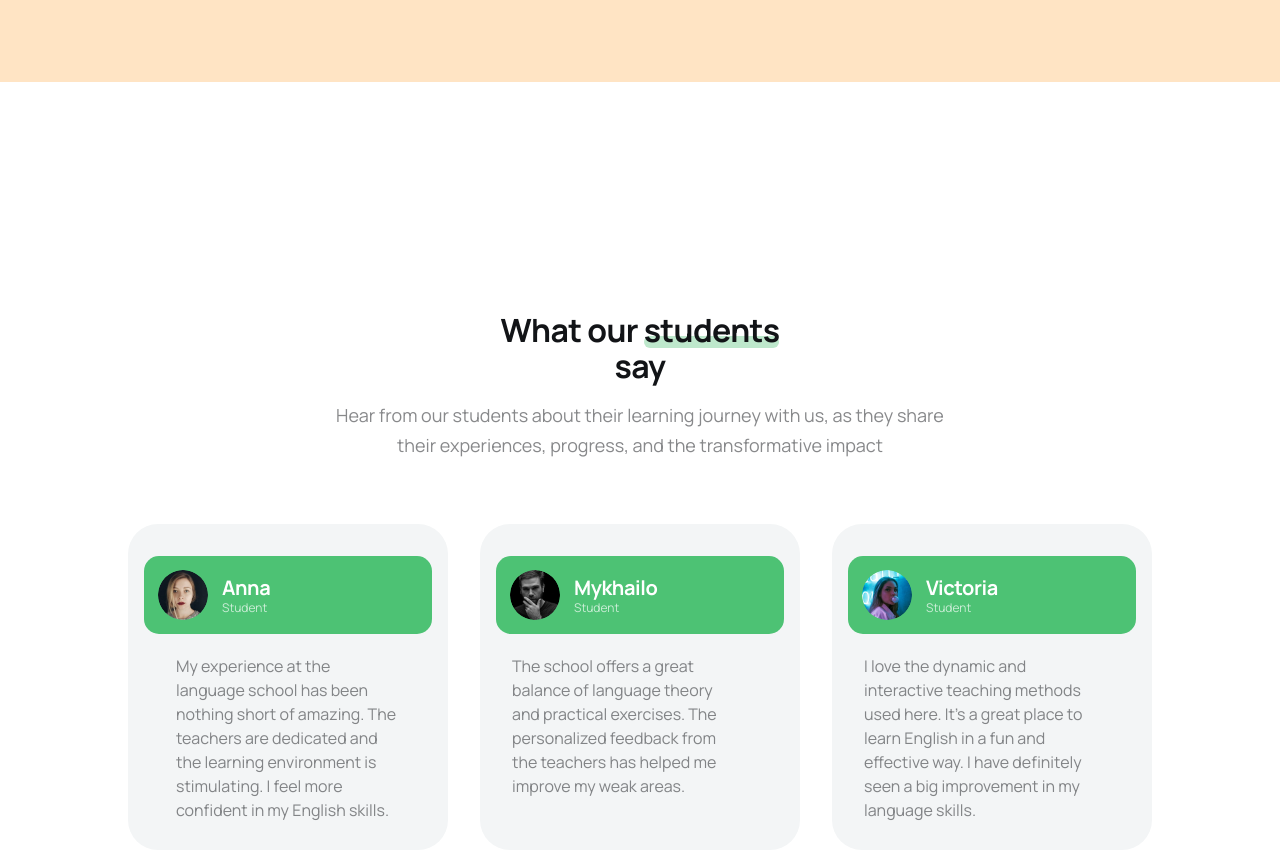
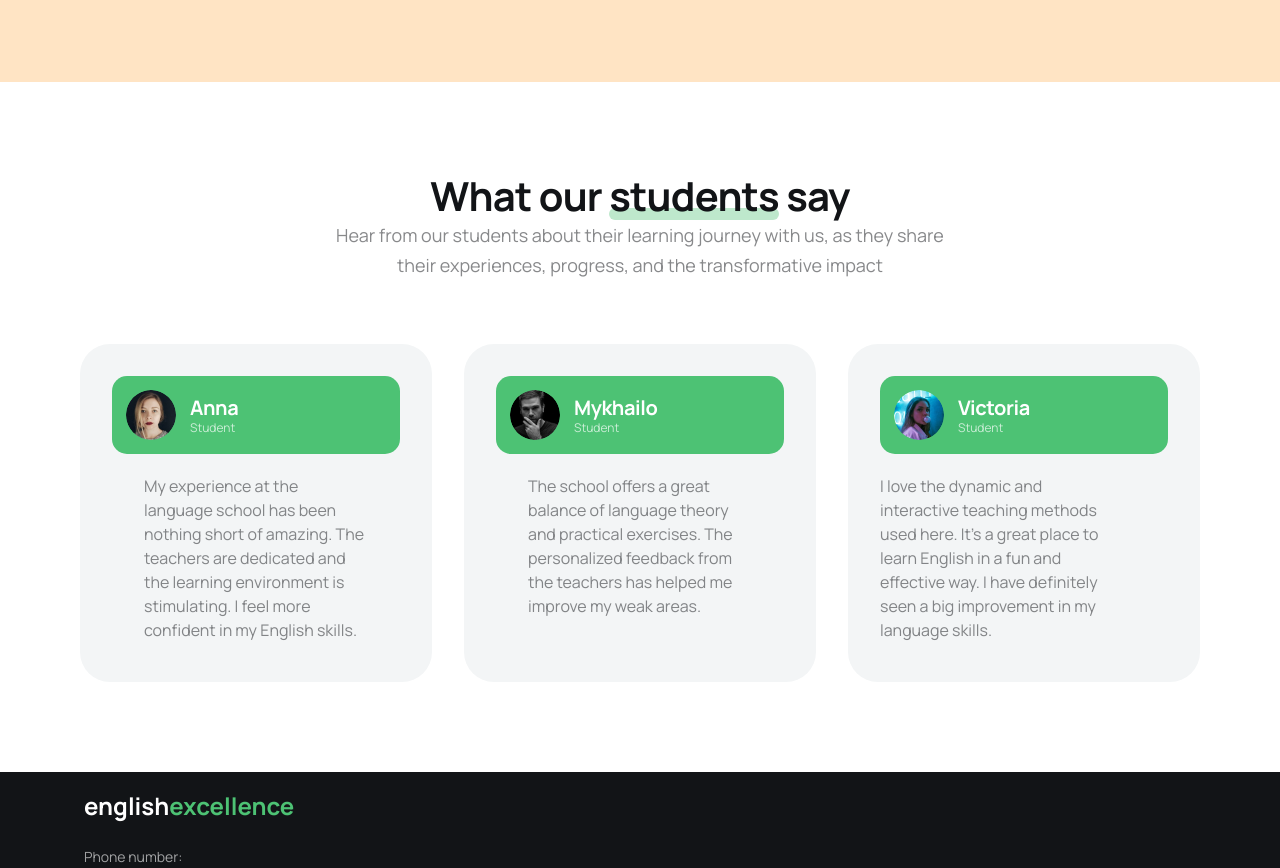
Before and after one commit to mariashubna/team-4-frontend, a website built with Vite: page src/index.html in a window 1280 px wide. Shown: the part 3576-4444 px from the top of the page. Built offline with nearby package versions, Linux system fonts and the light colour scheme.

Commit message:
Update reviews.css

```diff
--- a/src/css/reviews.css
+++ b/src/css/reviews.css
@@ -1,4 +1,3 @@
-
 .container-review {
     display: flex;
     flex-direction: column;
@@ -6,7 +5,7 @@
 }
 
 .reviews {
-    padding: 80px 0;
+    padding: 75px 0;
 }
 
 .cards {
@@ -21,7 +20,7 @@
     line-height: 1.125;
     letter-spacing: -0.02em;
     text-align: center;
-    padding-bottom: 16px;
+    margin-bottom: 16px;
     max-width: 280px;
     margin-bottom: 0;
 }
@@ -39,7 +38,7 @@
 .card {
     border-radius: 16px;
     flex-basis: calc(100% - 40px);
-    height: 278px;
+    padding: 20px 20px 40px;
     background: var(--gray-color);
     padding: 20px;
     display: flex;
@@ -81,13 +80,8 @@
     font-size: 14px;
     line-height: 1.71429;
     color: var(--p-text);
-    padding: 0 14px 20px;
+    padding: 0 14px;
     text-align: start;
-}
-
-.review-text p {
-    margin: 0;
-    max-width: 267px;
 }
 
 .hidden {
@@ -115,15 +109,15 @@
 }
 
 @media screen and (min-width: 768px) {
+    .reviews {
+            padding: 50px 0;
+        }
+
     .container-review {
         padding: 0 32px;
     }
 
-    .reviews {
-        margin: 100px 0;
-    }
-
-    .h2 {
+    .reviews-title {
         font-size: 40px;
         line-height: 1.125;
         max-width: 800px;
@@ -138,14 +132,13 @@
 
     .card {
         border-radius: 30px;
-        flex-basis: calc((100% - 64px) / 2);
-        height: 326px;
+        flex-basis: calc((100% - 64px)/2);
         padding: 32px 16px 40px;
-        margin-bottom: 100px;
-    }
+        }
 
     .green-top {
-        width: 304px;
+        margin-left: 16px;
+        margin-right: 16px;
         border-radius: 15px;
     }
 
@@ -156,12 +149,11 @@
     .review-text {
         font-size: 16px;
         line-height: 1.5;
-        padding: 0 12px;
-        max-width: 272px;
-    }
+        padding: 0 16px;
+         }
 
     .hidden:nth-of-type(2) {
-        display: block;
+        display: flex;
     }
 
     .hidden:nth-of-type(3) {
@@ -172,16 +164,16 @@
         display: flex;
         gap: 32px;
         justify-content: center;
-        flex-wrap: wrap;
+        flex-wrap: no-wrap;
     }
 }
 
 @media screen and (min-width: 1280px) {
     .reviews {
-        margin: 150px 0;
-    }
+        margin: 40px 0;
+        }
 
-    .h2 {
+    .reviews-title {
         line-height: 1.2;
     }
 
```
